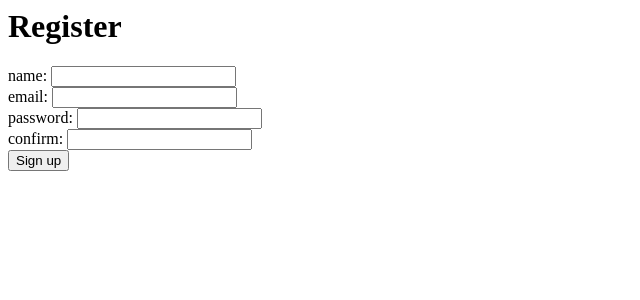
After one commit to Galindo-lab/team-work-demo, a Django app: template teamworkdemo/teamwork/templates/register.html in a window 1280 px wide. The commit adds this page. Shown: the top 300 px of the page, without its empty margins (0-640 px from the left). Run offline with Django 4.2, Linux system fonts and the light colour scheme; the template is opened without the code that fills it, so the values that code supplies are empty, except form fields; tables that the repository leaves empty hold one stand-in row (values such as "Sample post"); form fields are guessed from the names that the template uses.

Commit message:
register creado

```diff
--- a/teamworkdemo/teamwork/templates/dashboard.html
+++ b/teamworkdemo/teamwork/templates/dashboard.html
@@ -2,7 +2,12 @@
 
 {% block content %}
     <h1>Dashboard</h1>
+    Hola {{ user }}!
 
+
+    <div>
+        <h2>Grupos</h2>
+    </div>
 
     <a href="{% url 'logout' %}" type="submit">
         logout
--- /dev/null
+++ b/teamworkdemo/teamwork/templates/register.html
@@ -0,0 +1,15 @@
+
+{% block content %}
+    <h1>Register</h1>
+
+    <form method="post">
+        {% csrf_token %}
+
+        <label for="">name: {{ form.username }}</label><br>
+        <label for="">email: {{ form.email }} </label><br>
+        <label for="">password: {{ form.password1 }}</label><br>
+        <label for="">confirm: {{ form.password2 }}</label><br>
+
+        <button>Sign up</button>
+    </form>
+{% endblock content %}
--- a/teamworkdemo/teamwork/urls.py
+++ b/teamworkdemo/teamwork/urls.py
@@ -7,6 +7,7 @@ from django.conf.urls.static import static
 
 urlpatterns = [
     path('', views.home, name='home'),
+    path('register', views.register, name='register'),
     path('dashboard/', views.dashboard, name='dashboard'),
     path('login/', LoginView.as_view(template_name='login.html'), name='login'),
     path('logout/', LogoutView.as_view(), name='logout'),
```
Also changed, not shown: teamworkdemo/teamwork/forms.py (added, +15 -0 lines), teamworkdemo/teamwork/templates/home.html (+8 -0 lines), teamworkdemo/teamwork/views.py (+18 -7 lines).
